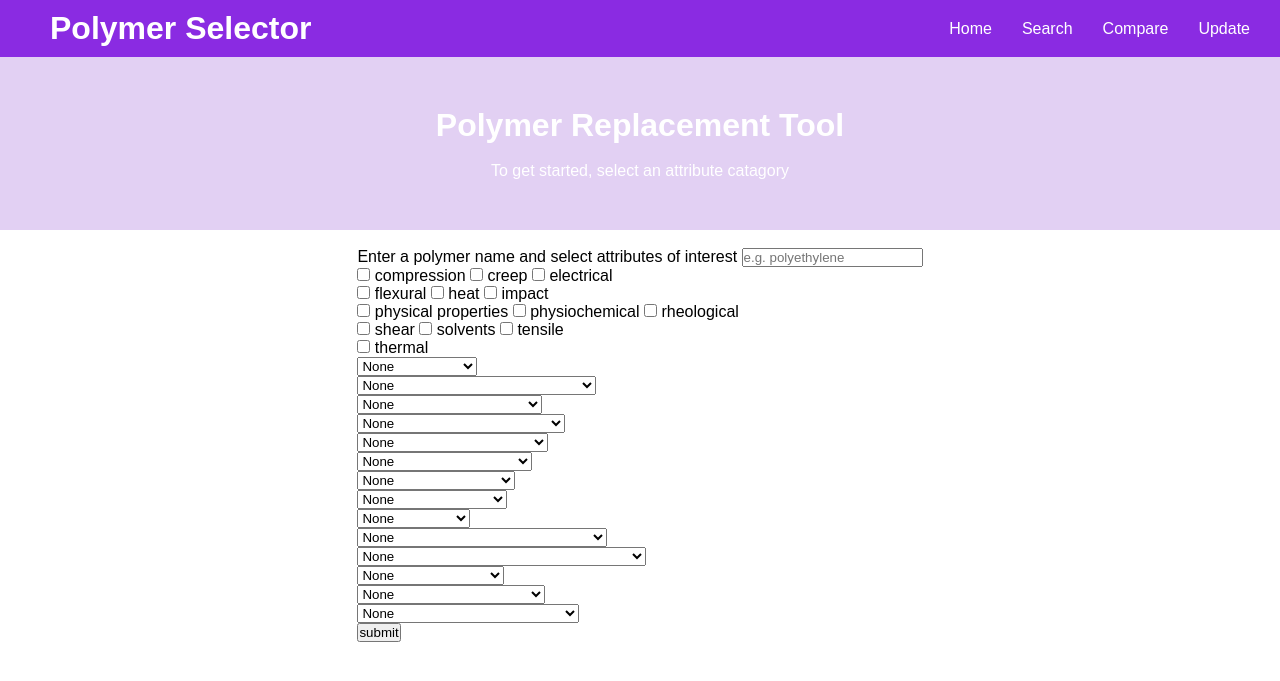
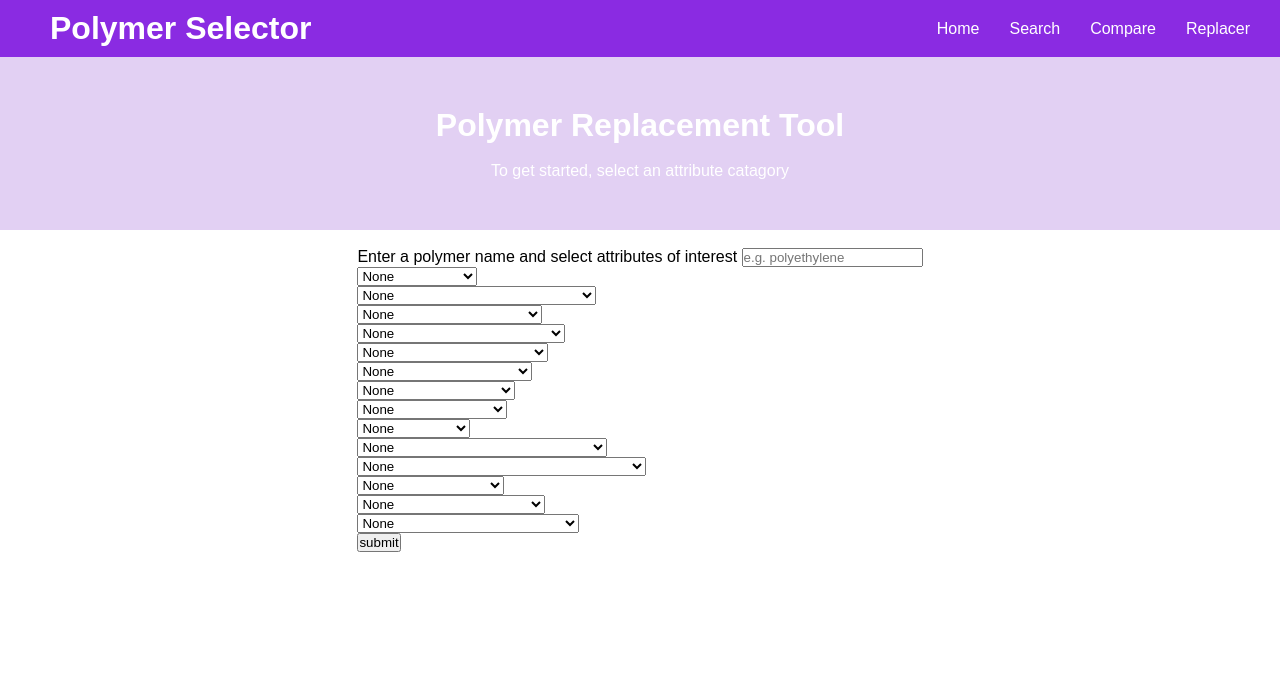
Before and after one commit to jordanwmckee/polymer-selector, a PHP site: page /SearchPolyReplace.php in a window 1280 px wide. Shown: the top 681 px of the page. Run offline with PHP 8.4, Linux system fonts and the light colour scheme.

Commit message:
advanced functions

```diff
--- a/website/static/SearchPolyReplace.php
+++ b/website/static/SearchPolyReplace.php
@@ -1,16 +1,24 @@
 <!DOCTYPE html>
 <html>
+
 <head>
   <title>Polymer Replacement</title>
   <style>
+    [id='chemical resistance'],
+    [id='glass transition'],
+    [id='melting points'],
+    [id='polymer names'],
+    [id='refractive index'],
+    [id='solubility parameters solvents'],
+    [id='solvents and non solvents'] {
+      display: none;
+    }
 
-[id = 'chemical resistance'],[id='glass transition'],
-[id='melting points'],
-[id='polymer names'], [id='refractive index'],[id='solubility parameters solvents'],
-[id='solvents and non solvents']{display: none;}
-body{text-align: justify;}
-
+    body {
+      text-align: justify;
+    }
   </style>
+  <link rel="stylesheet" href="./css/style.css" type="text/css">
   <?php include '../code/db_connection.php';
   ?>
   <link rel="stylesheet" href="./css/style.css" type="text/css">
@@ -27,9 +35,9 @@ body{text-align: justify;}
     <div class="nav-list">
       <ul>
         <li><a href="index.php" data-after="Home">Home</a></li>
-                <li><a href="javascript:openDropdown('search-dropdown')" data-after="Search">Search</a></li>
+        <li><a href="SearchPolyPar.php" data-after="Search">Search</a></li>
         <li><a href="compare.php" data-after="Compare">Compare</a></li>
-                <li><a href="javascript:openDropdown('update-content')" data-after="Update">Update</a></li>
+        <li><a href="SearchPolyReplace.php" data-after="Home">Replacer</a></li>
       </ul>
     </div>
   </div>
@@ -47,45 +55,20 @@ body{text-align: justify;}
   <br>
   <form action="PolymerReplacer.php" method="get">
     <label> Enter a polymer name and select attributes of interest</label>
-<input type ="text" id ="polysearch" name ="polysearch" placeholder="e.g. polyethylene"><br>
-
-    <input type="checkbox" id="compression" name="compression" >
-    <label for="compression">compression</label>
-    <input type="checkbox" value="creep">
-    <label for="creep">creep</label>
-    <input type="checkbox" value="electrical">
-    <label for="electrical">electrical</label><br>
-    <input type="checkbox" value="flexural">
-    <label for="flexural">flexural</label>
-    <input type="checkbox" value="heat">
-    <label for="heat">heat</label>
-    <input type="checkbox" value="impact">
-    <label for="impact">impact</label><br>
-    <input type="checkbox" value="other_properties">
-    <label for="other_properties">physical properties</label>
-    <input type="checkbox" value="physiochemical">
-    <label for="physiochemical">physiochemical</label>
-    <input type="checkbox" value="rheological">
-    <label for="rheological">rheological</label><br>
-    <input type="checkbox" value="shear">
-    <label for="shear">shear</label>
-    <input type="checkbox" value="solvents">
-    <label for="solvents">solvents</label>
-    <input type="checkbox" value="tensile">
-    <label for="tensile">tensile</label><br>
-    <input type="checkbox" value="thermal">
-    <label for="thermal">thermal</label><br>
-
+    <input type="text" id="polysearch" name="polysearch" placeholder="e.g. polyethylene"><br>
     <script>
       document.getElementById("catagory").addEventListener("change", myfunction2);
-  function myfunction() { alert ("Hello World!");}
+
+      function myfunction() {
+        alert("Hello World!");
+      }
     </script>
 
     <?php
     $conn = OpenCon();
     $result = mysqli_query($conn, "show tables");
     $table = mysqli_fetch_array($result);
-while($table = mysqli_fetch_array($result)){
+    while ($table = mysqli_fetch_array($result)) {
       echo "<div id='$table[0]'>";
       echo "<select id='$table[0]' name='$table[0]'>";
       echo '<option value="" selected>None</option>';
@@ -93,13 +76,14 @@ while($table = mysqli_fetch_array($result)){
       $result2 = mysqli_query($conn, $sql);
       $rows = array();
       $row = mysqli_fetch_assoc($result2);
-  while($row = mysqli_fetch_assoc($result2)){
+      while ($row = mysqli_fetch_assoc($result2)) {
         $rows[] = $row['Field'];
       }
-  foreach ($rows as $value){
-  echo '<option value="'.$value.'">'.$value.'</option>';
+      foreach ($rows as $value) {
+        echo '<option value="' . $value . '">' . $value . '</option>';
       }
-  echo "</select><br></div>";}
+      echo "</select><br></div>";
+    }
     CloseCon($conn)
     ?>
     <input type="submit" value="submit">
@@ -108,4 +92,5 @@ CloseCon($conn)
 
 
 </body>
+
 </html>
--- a/website/static/compare.php
+++ b/website/static/compare.php
@@ -33,6 +33,9 @@ validateDatabase();
         <div class="nav-list">
             <ul>
                 <li><a href="index.php" data-after="Home">Home</a></li>
+                <li><a href="SearchPolyPar.php" data-after="Search">Search</a></li>
+                <li><a href="compare.php" data-after="Compare">Compare</a></li>
+                <li><a href="SearchPolyReplace.php" data-after="Home">Replacer</a></li>
             </ul>
         </div>
     </div>
--- a/website/static/index.php
+++ b/website/static/index.php
@@ -28,8 +28,9 @@ validateDatabase();
         <div class="nav-list">
             <ul>
                 <li><a href="index.php" data-after="Home">Home</a></li>
-                <li><a href="javascript:openDropdown('search-dropdown')" data-after="Search">Search</a></li>
+                <li><a href="SearchPolyPar.php" data-after="Search">Search</a></li>
                 <li><a href="compare.php" data-after="Compare">Compare</a></li>
+                <li><a href="SearchPolyReplace.php" data-after="Home">Replacer</a></li>
                 <li><a href="javascript:openDropdown('update-content')" data-after="Update">Update</a></li>
             </ul>
         </div>
```
Also changed, not shown: website/static/PolymerParameter.php (+52 -40 lines), website/static/PolymerReplacer.php (+102 -67 lines), website/static/SearchPolyPar.php (+25 -48 lines). Lines whose indentation alone changed are shown as unchanged.
